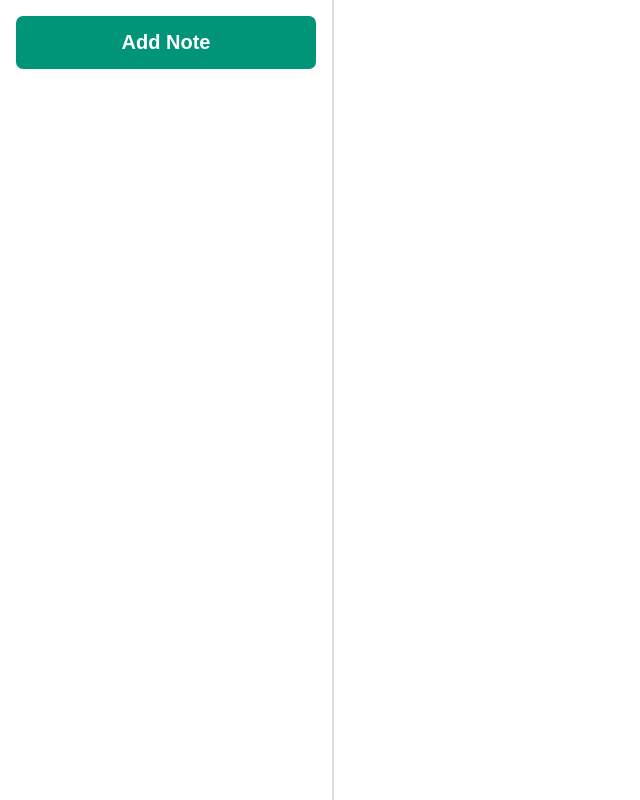
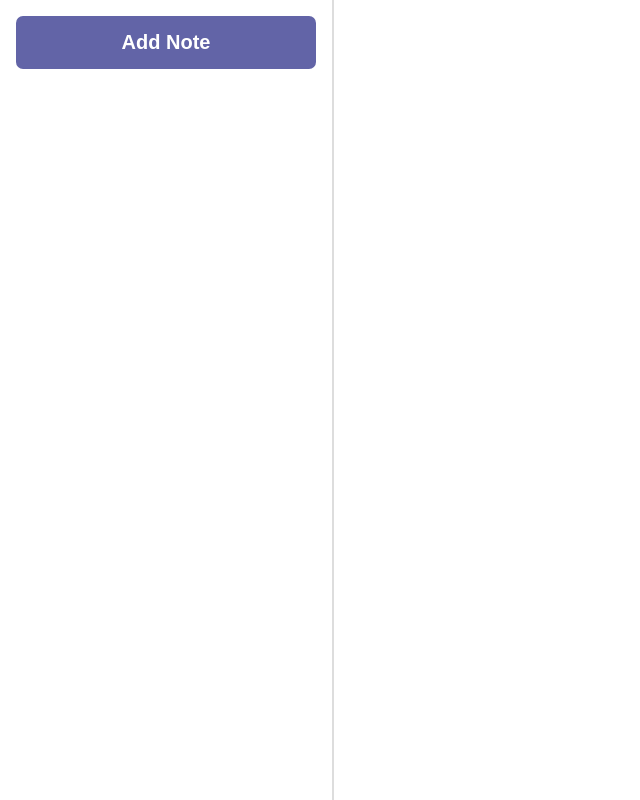
Before and after one commit to Riyadevvarshney11/notes, a plain HTML site: page index.html in a window 1280 px wide. Shown: the whole page, without its empty margins (0-640 px from the left). Drawn offline with Linux system fonts and the light colour scheme.

Commit message:
changed color

```diff
--- a/css/main.css
+++ b/css/main.css
@@ -22,7 +22,7 @@ body {
 }
 
 .notes__add {
-    background: #009578;
+    background: #6264a7;
     border: none;
     border-radius: 7px;
     color: #ffffff;
```
